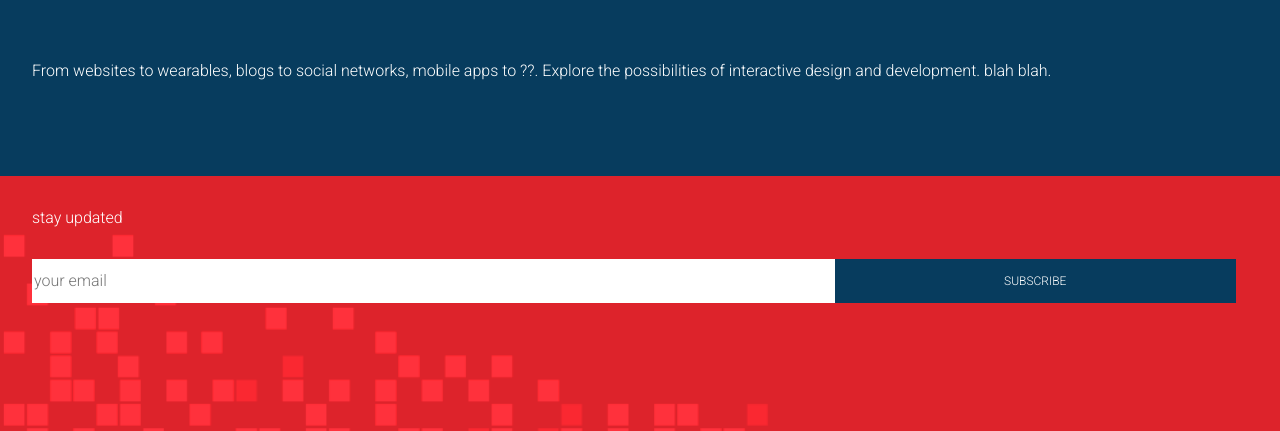
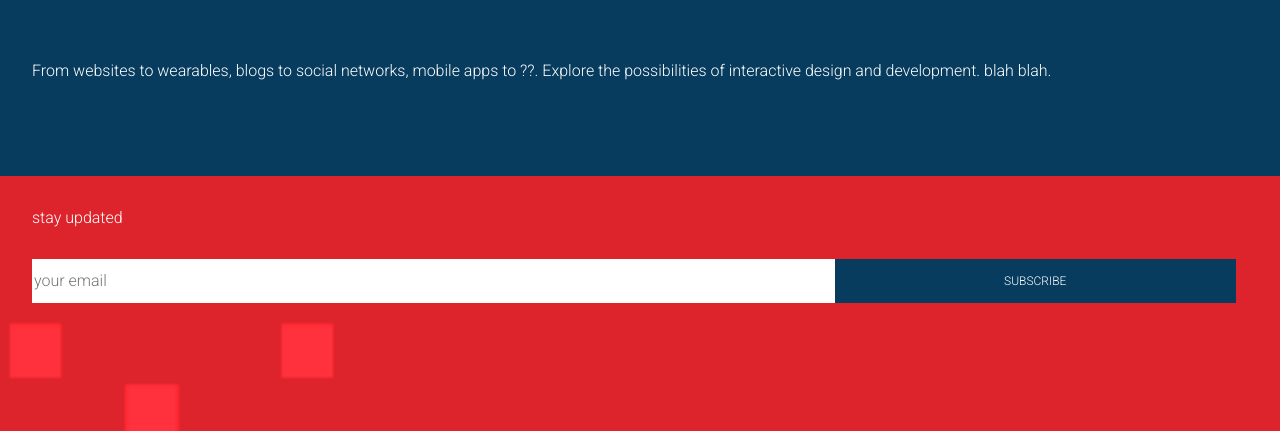
Before and after one commit to isralduke/activate, a PHP site: page / in a window 1280 px wide. Shown: the part 482-913 px from the top of the page. Run offline with PHP 8.4, Linux system fonts and the light colour scheme.

Commit message:
edited background size

```diff
--- a/site/css/activate.css
+++ b/site/css/activate.css
@@ -66,7 +66,7 @@ body {
   background: #dd232b;
   padding: 32px 32px 128px;
   background-image: url("../assets/img/redpixels.png");
-  background-size: cover; }
+  background-size: 250%; }
 
 label, input, button {
   display: block; }
--- a/site/css/activate.scss
+++ b/site/css/activate.scss
@@ -40,7 +40,7 @@ body {
 		background: $red;
 		padding: $rem*2 $rem*2 $rem*8;
 		background-image: url('../assets/img/redpixels.png');
-		background-size: cover;
+		background-size: 250%;
 	}
 		.formbox {
 
```
